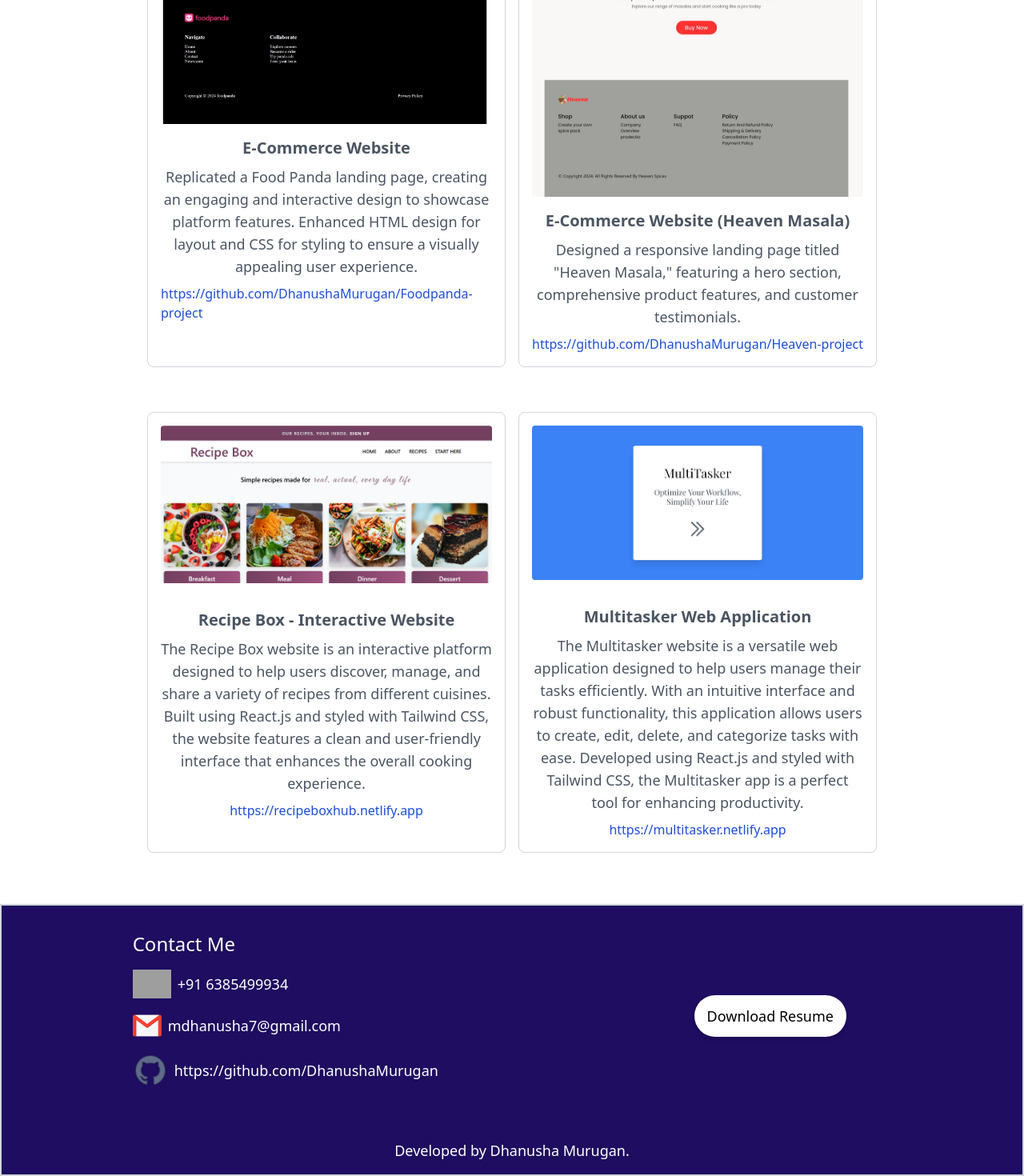
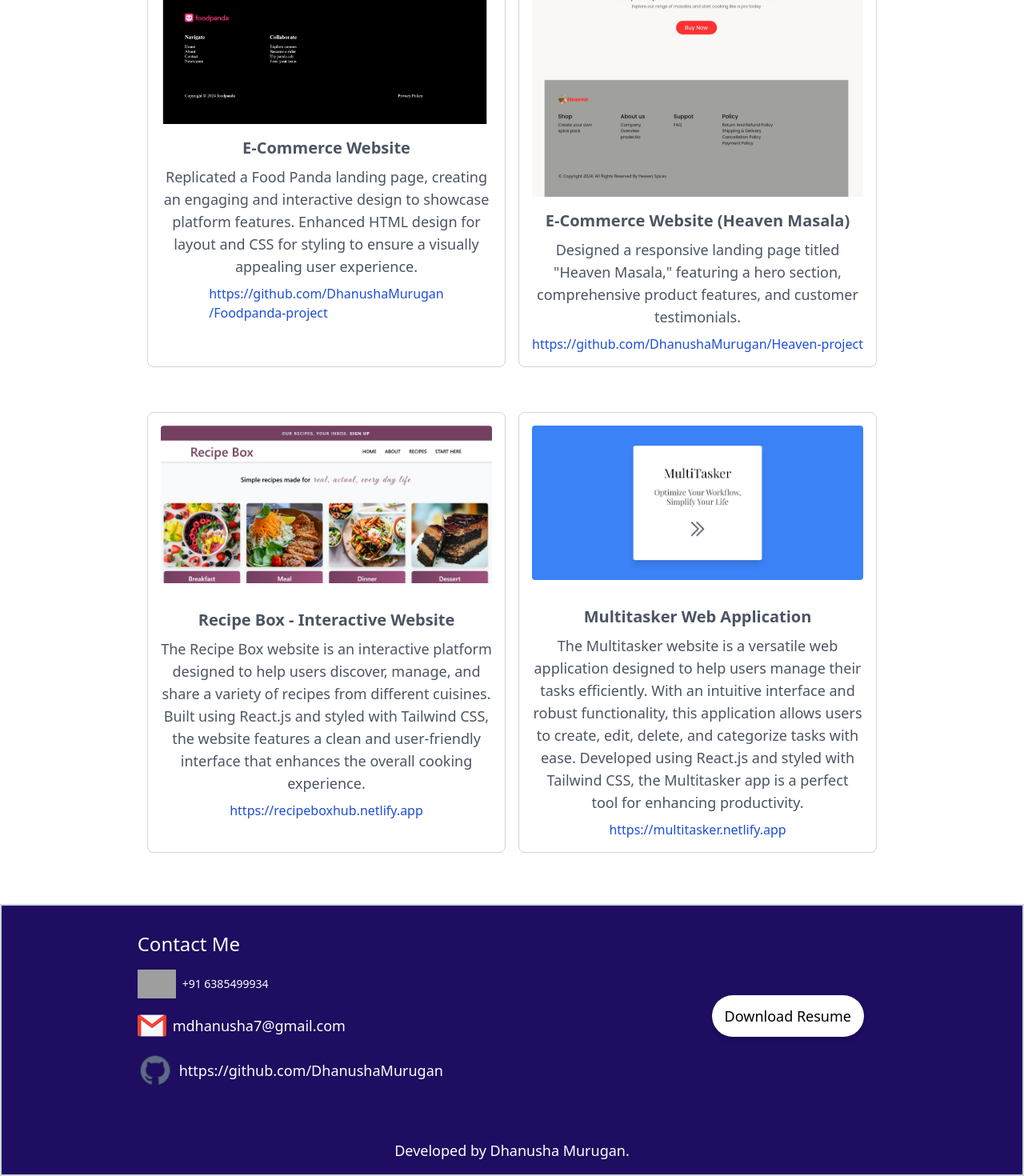
Before and after one commit to DhanushaMurugan/Portfolio-final, a React (Create React App) app: page / in a window 1280 px wide. Shown: the part 2753-4223 px from the top of the page at 80% size. Built offline with nearby package versions, Linux system fonts and the light colour scheme; grey boxes are pictures that could not be loaded.

Commit message:
to update the header

```diff
--- a/src/component/Fooder.jsx
+++ b/src/component/Fooder.jsx
@@ -8,12 +8,12 @@ function Fooder() {
 
   return (
     <div className="border-2 md:w-full w-full border-gray-300 bg-[#1e0d60] text-white text-lg">
-      <div className="flex flex-col md:flex-row justify-around p-8">
+      <div className="flex flex-col md:flex-row justify-around pt-8 pl-8 pb-8">
         {/* Contact Information */}
         <div className="text-left w-full md:w-auto mb-4 md:mb-0">
           <h3 className="text-2xl mb-4">Contact Me</h3>
 
-          <div className="flex items-center mb-4">
+          <div className="flex items-center md:text-sm mb-4">
             <img src={phoneicon} alt="phone-icon" className="w-12" />
             <p className="ml-2">+91 6385499934</p>
           </div>
--- a/src/component/Projects.jsx
+++ b/src/component/Projects.jsx
@@ -35,8 +35,8 @@ function Projects() {
             target="_blank"
             rel="noopener noreferrer"
           >
-            <span className="text-sm md:text-base">
-              https://github.com/DhanushaMurugan/Foodpanda-project
+            <span className="text-sm md:text-base ">
+              https://github.com/DhanushaMurugan<br></br>/Foodpanda-project
             </span>
           </a>
         </div>
```
